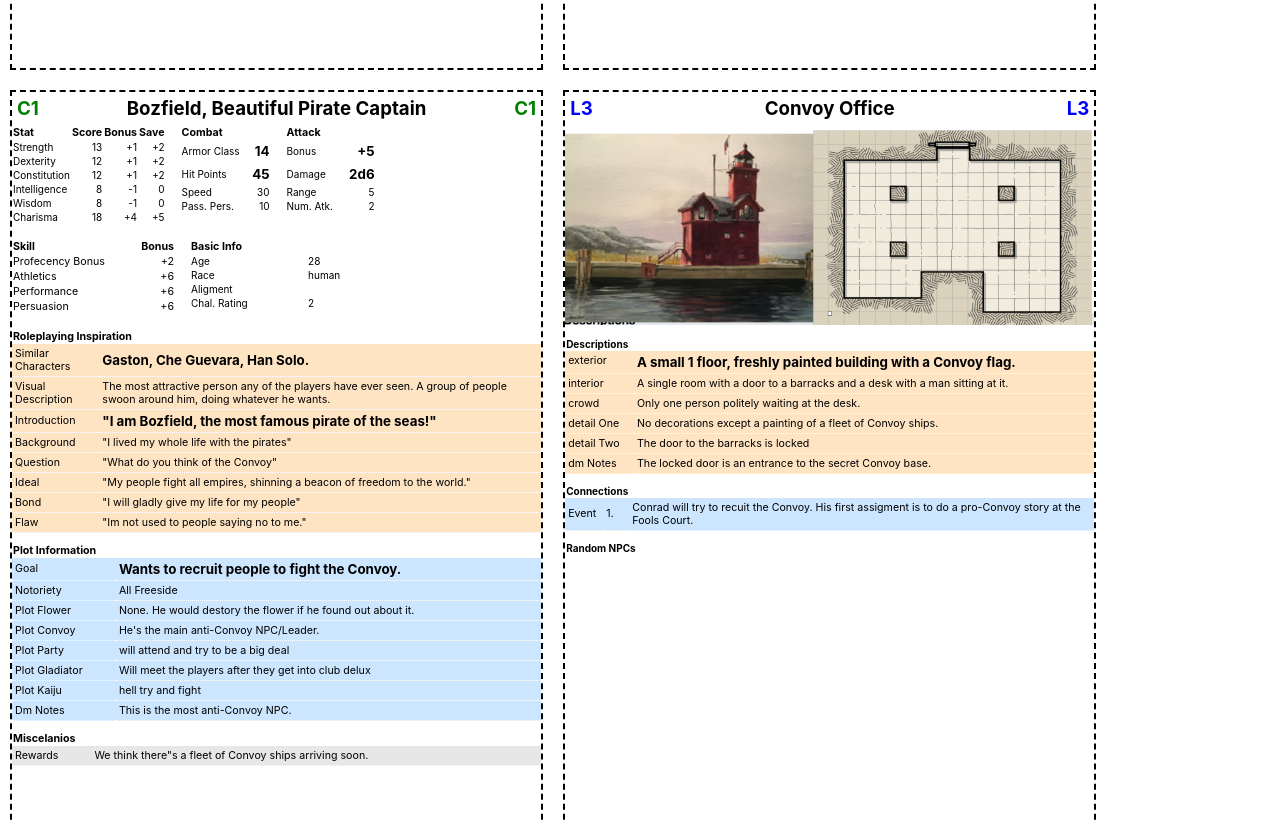
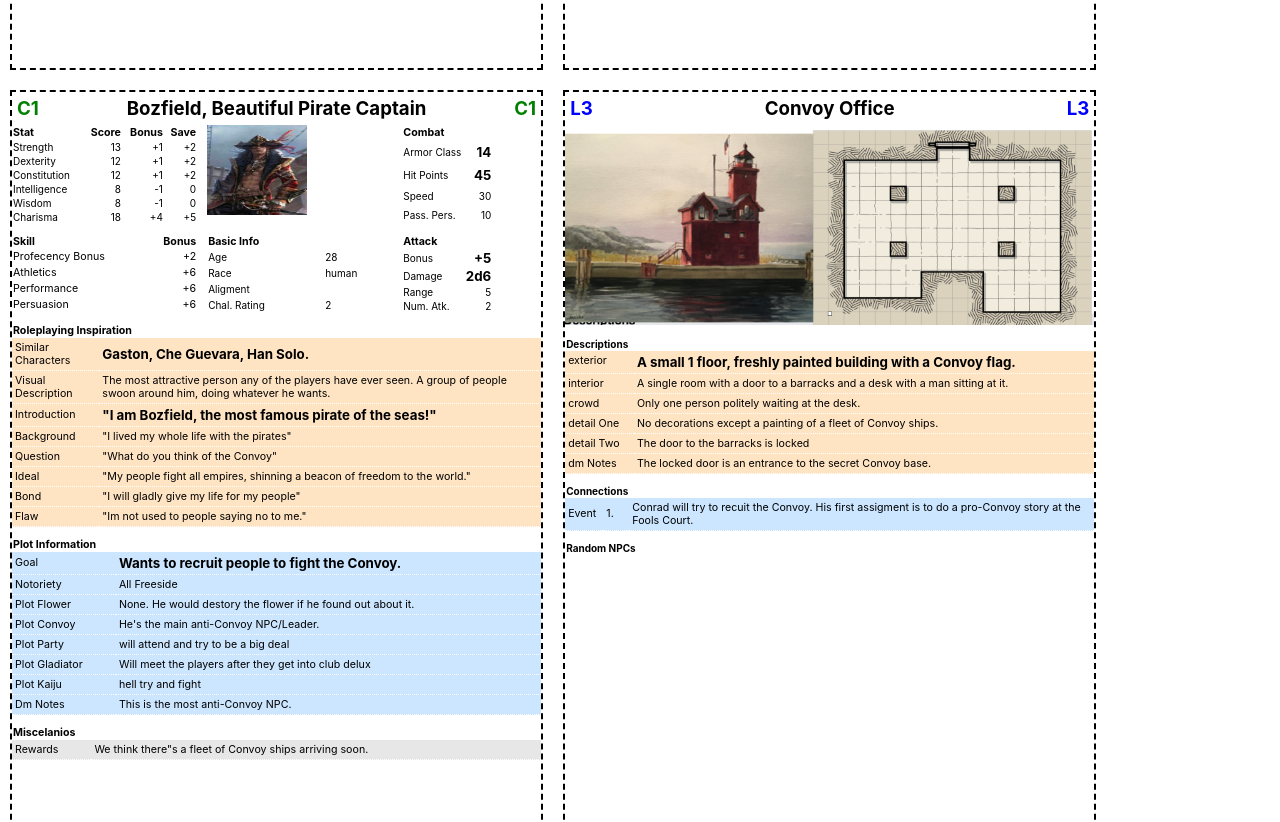
Before and after one commit to danielpennypacker/freeside, a React (Create React App) app: page / in a window 1280 px wide. Shown: the part 700-1522 px from the top of the page. Built offline with nearby package versions, Linux system fonts and the light colour scheme.

Commit message:
fixing grid layout

```diff
--- a/src/Character.css
+++ b/src/Character.css
@@ -1,9 +1,23 @@
 
-  .Character .pageTop {
+  /* .Character .pageTop {
     display: flex;
     align-items: flex-start;
     width: 100%;
+    flex-wrap: wrap;
+    justify-content: space-evenly;
   }
+   */
+
+   .Character .pageTop {
+    grid-template-columns: 1fr 1fr 0.75fr;
+
+    display: grid;
+    grid-column: 3;
+    grid-row: 2;
+    grid-gap: 10px;
+    width: 100%;
+  }
+
 
   .Character .combatStatValue-armorClass,
   .Character .combatStatValue-bonus,
@@ -11,13 +25,11 @@
   .Character .combatStatValue-hitPoints {
     font-weight: bold;
     font-size: 10pt;
-    line-height: 1.3rem;
   }
 
   .Character .pageTop table,
   .Character .midPage table {
     margin-top: 0;
-    margin: 0 15px 0 0;
     vertical-align: top;
 
   }
@@ -38,11 +50,6 @@
 
   .Character thead {
     font-size: 8pt;
-  }
-
-  .Character .skills {
-    margin-right: 5px;
-    width: 163px;
   }
 
   .Character .skills tbody {
@@ -94,9 +101,7 @@
     border-bottom: 1px dotted white;
   }
 
-  .Character .basicStats {
-    width: 130px;
-  }
+
 
   .Character .rewards {
     width: 100%;
@@ -110,7 +115,7 @@
   }
 
   .Character .portraitSmall {
-    height: 70px;
+    height: 90px;
   }
 
   .Character .id {
--- a/src/Charcter.tsx
+++ b/src/Charcter.tsx
@@ -31,6 +31,7 @@ function Character(props: CharacterProps) {
       </div>
 
       {/* ==== Top of page ==== */}
+
       <div className="pageTop">
         {/* ==== Basic attributes ==== */}
         <table className="basicStats">
@@ -73,14 +74,13 @@ function Character(props: CharacterProps) {
         </table>
 
         <div>
-          {/* <img
-            className="portrait"
+          <img
+            className="portrait portraitSmall"
             src={
               process.env.PUBLIC_URL + `/img/characters/${character.code}.png`
             }
-          /> */}
+          />
         </div>
-
         <table className="combatStatstats combatStatstats1">
           <thead>
             <tr>
@@ -115,6 +115,54 @@ function Character(props: CharacterProps) {
               </td>
             </tr>
             <tr></tr>
+          </tbody>
+        </table>
+
+        {/* ==== Skills ==== */}
+        <table className="skills skills1">
+          <thead>
+            <tr>
+              <th>Skill</th>
+              <th className="right">Bonus</th>
+            </tr>
+          </thead>
+
+          <tbody>
+            {/* ==== Skills ==== */}
+            <tr>
+              <td className="skillTitle">Profecency Bonus</td>
+              <td className="attrBonus right">+{character.proficiencyBonus}</td>
+            </tr>
+            {character.skills.sort().map((skill) => {
+              return (
+                <tr>
+                  <td className="skillTitle">{skill}</td>
+                  <td className="attrBonus right">+6</td>
+                </tr>
+              );
+            })}
+          </tbody>
+        </table>
+
+        {/* ==== Basic Stats ==== */}
+        <table className="basicInfo">
+          <thead>
+            <tr>
+              <th colSpan={2}>Basic Info</th>
+            </tr>
+          </thead>
+          <tbody>
+            {["age", "race", "aligment"].map((stat) => {
+              return (
+                <tr>
+                  <td className="basicStatTitle">{data.toTitle(stat)}</td>
+                  <td className="basicStatTitle">{anyCharacter[stat]}</td>
+                </tr>
+              );
+            })}
+
+            <td>Chal. Rating</td>
+            <td>{character.challengeRating}</td>
           </tbody>
         </table>
 
@@ -160,56 +208,6 @@ function Character(props: CharacterProps) {
                 {character.attack?.multi}
               </td>
             </tr>
-          </tbody>
-        </table>
-      </div>
-
-      <div className="midPage">
-        {/* ==== Skills ==== */}
-        <table className="skills skills1">
-          <thead>
-            <tr>
-              <th>Skill</th>
-              <th className="right">Bonus</th>
-            </tr>
-          </thead>
-
-          <tbody>
-            {/* ==== Skills ==== */}
-            <tr>
-              <td className="skillTitle">Profecency Bonus</td>
-              <td className="attrBonus right">+{character.proficiencyBonus}</td>
-            </tr>
-            {character.skills.sort().map((skill) => {
-              return (
-                <tr>
-                  <td className="skillTitle">{skill}</td>
-                  <td className="attrBonus right">+6</td>
-                </tr>
-              );
-            })}
-          </tbody>
-        </table>
-
-        {/* ==== Basic Stats ==== */}
-        <table className="basicInfo">
-          <thead>
-            <tr>
-              <th colSpan={2}>Basic Info</th>
-            </tr>
-          </thead>
-          <tbody>
-            {["age", "race", "aligment"].map((stat) => {
-              return (
-                <tr>
-                  <td className="basicStatTitle">{data.toTitle(stat)}</td>
-                  <td className="basicStatTitle">{anyCharacter[stat]}</td>
-                </tr>
-              );
-            })}
-
-            <td>Chal. Rating</td>
-            <td>{character.challengeRating}</td>
           </tbody>
         </table>
       </div>
```
